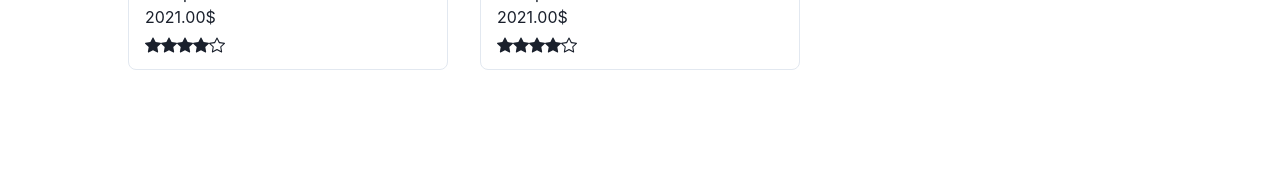
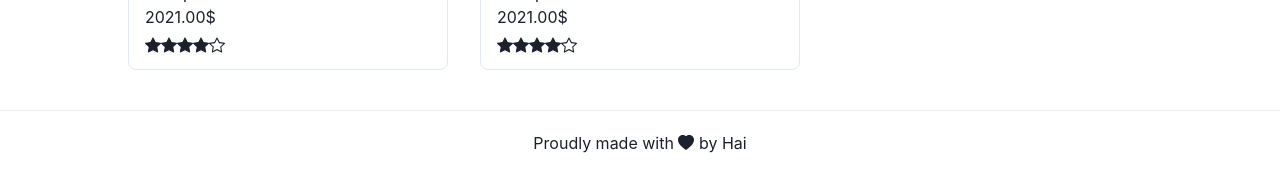
Before and after one commit to haihaibeo/Hostel, a React (Create React App) app: page /rooms in a window 1280 px wide. Shown: the part 1075-1247 px from the top of the page. Before the commit the page ends 1145 px from the top, so only its background shows below. Built offline with nearby package versions, Linux system fonts and the light colour scheme.

Commit message:
Add footer

```diff
--- a/src/App.tsx
+++ b/src/App.tsx
@@ -13,6 +13,7 @@ import "./App.css";
 import { mode } from "@chakra-ui/theme-tools";
 import "slick-carousel/slick/slick.css";
 import "slick-carousel/slick/slick-theme.css";
+import Footer from "./Components/NavComponents/Footer";
 // theme.components.Button.baseStyle.borderRadius = "0";
 
 const myTheme = extendTheme({
@@ -28,8 +29,9 @@ const myTheme = extendTheme({
 export const App = () => (
   <Router>
     <ChakraProvider theme={myTheme}>
-      <Box>
-        {/* <Box textAlign="center" fontSize="xl" pt="4" marginX={["5%", "10%", "15%"]}> */}
+
+      <Box d="flex" flexDir="column" minH="100vh">
+        <Box flex="1">
           <Switch>
             <Route exact path="/" component={HomePage} />
             <Route exact path="/room/:slug" component={SingleRoom} />
@@ -38,6 +40,12 @@ export const App = () => (
             <Route component={ErrorPage} />
           </Switch>
         </Box>
+
+        <Box flexShrink={0}>
+          <Footer />
+        </Box>
+      </Box>
+
     </ChakraProvider>
   </Router>
 )
--- /dev/null
+++ b/src/Components/NavComponents/Footer.tsx
@@ -0,0 +1,26 @@
+import { Box, Center, Divider } from '@chakra-ui/react'
+import React from 'react'
+import { BsHeartFill } from 'react-icons/bs';
+
+type FooterProps = {
+    height?: string
+}
+
+const Footer: React.FC<FooterProps> = ({ height }) => {
+    return (
+        <Box mt="10" mb="5">
+            <Divider mb="5" boxShadow="lg" />
+            <Center as="h4">
+                {"Proudly made with"}
+                <>&nbsp;</>
+                <BsHeartFill />
+                <>&nbsp;</>
+                {"by"}
+                <>&nbsp;</>
+                <Box as="a" href="https://github.com/haihaibeo">Hai</Box>
+            </Center>
+        </Box>
+    )
+}
+
+export default Footer;
```
Lines whose indentation alone changed are shown as unchanged.
